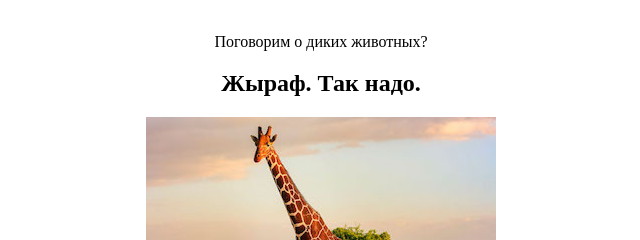
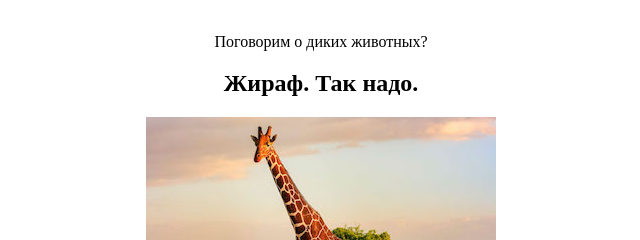
Before and after one commit to sitnikovdenis/final-work-merion-git, a plain HTML site: page index.html in a window 1280 px wide. Shown: the part 214-454 px from the top of the page, 319-959 px from the left. Drawn offline with Linux system fonts and the light colour scheme.

Commit message:
Did changes in index.html

```diff
--- a/index.html
+++ b/index.html
@@ -20,7 +20,7 @@
   <br>
 
   <p>Поговорим о диких животных?</p>
-  <h2>Жыраф. Так надо.</h2>
+  <h2>Жираф. Так надо.</h2>
   <img src="img/giraffe.jpg">
   <p><b>Зона обитания: </b>Африка</p>
   <p><b>Вес: </b>900-1200 килограмм</p>
```
